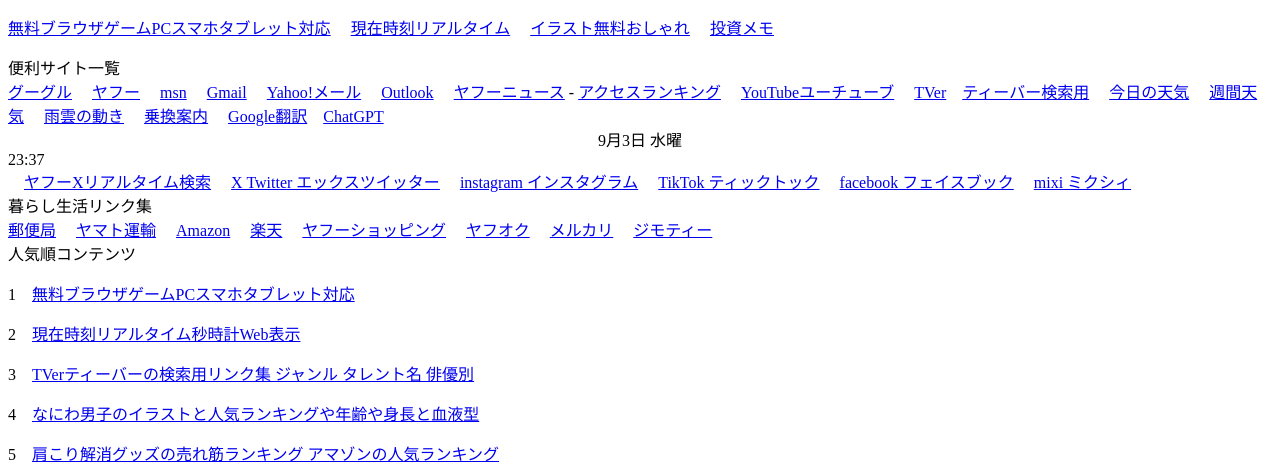
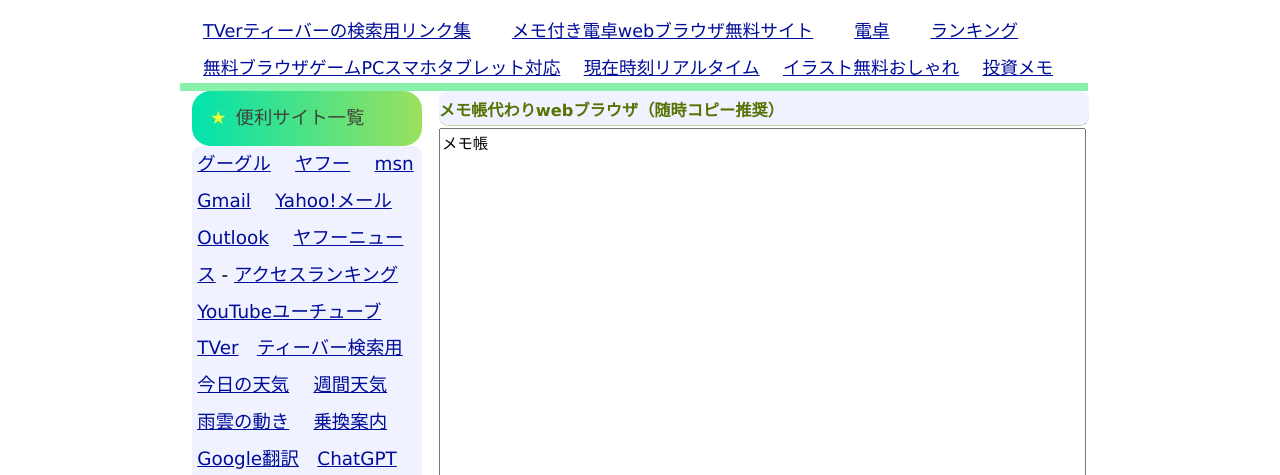
Before and after one commit to netm/index, a plain HTML site: page index.html in a window 1280 px wide. Shown: the part 100-575 px from the top of the page. Drawn offline with Linux system fonts and the light colour scheme; the site is published under a folder, as on GitHub Pages, so addresses that start at the root find nothing.

Commit message:
Fix stylesheet link path in index.html

```diff
--- a/index.html
+++ b/index.html
@@ -7,7 +7,7 @@
         <meta http-equiv="Content-Style-Type" content="text/css">
         <meta http-equiv="Content-Script-Type" content="text/javascript">
          <meta name="viewport" content="width=device-width,initial-scale=1.0">
-        <link rel="stylesheet" type="text/css" href="/c.css" media="all">
+        <link rel="stylesheet" type="text/css" href="c.css" media="all">
         <title>メモ帳代わりwebブラウザ便利サイト 無料で生活に役立つリンク集</title>
     </head>
     <body>
```
